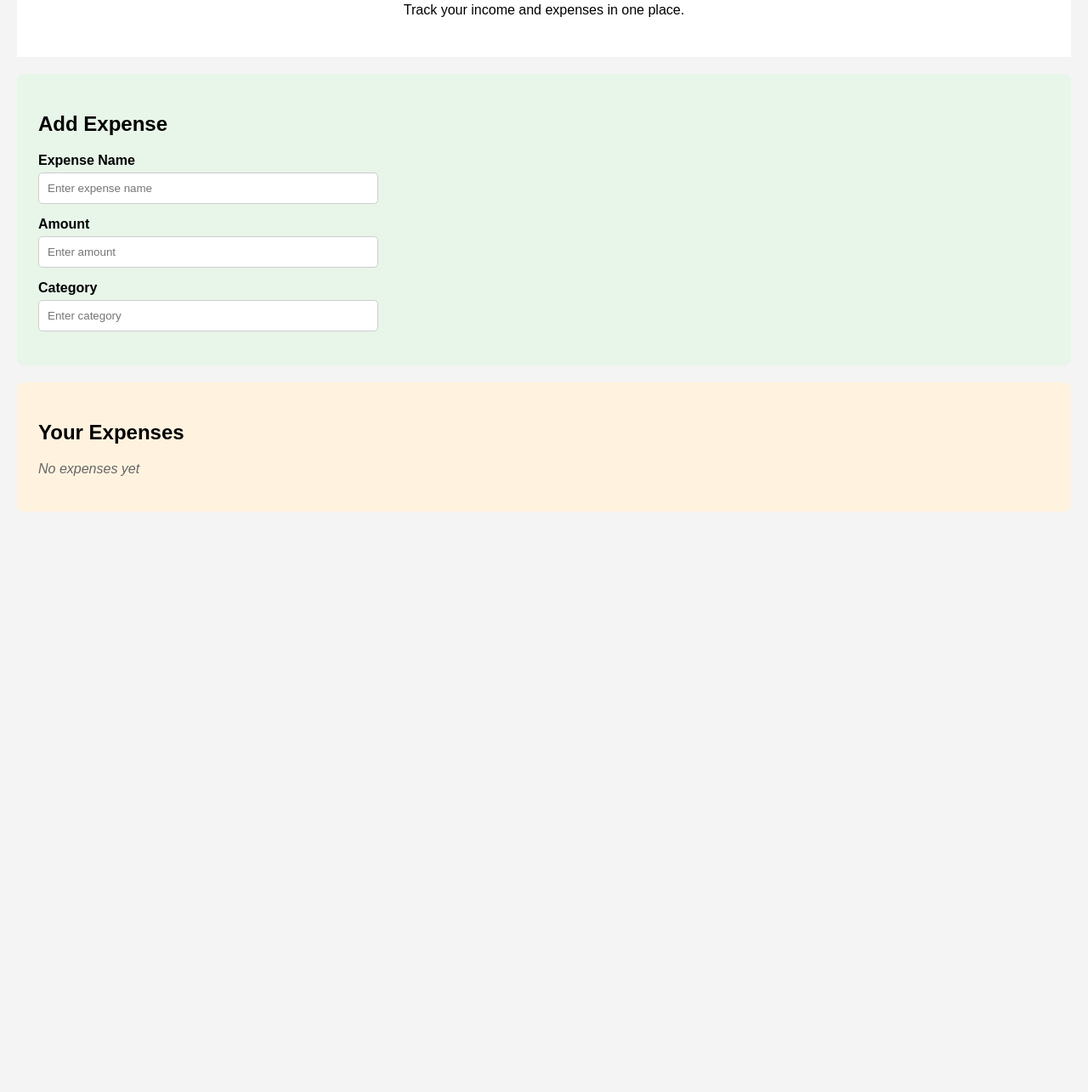
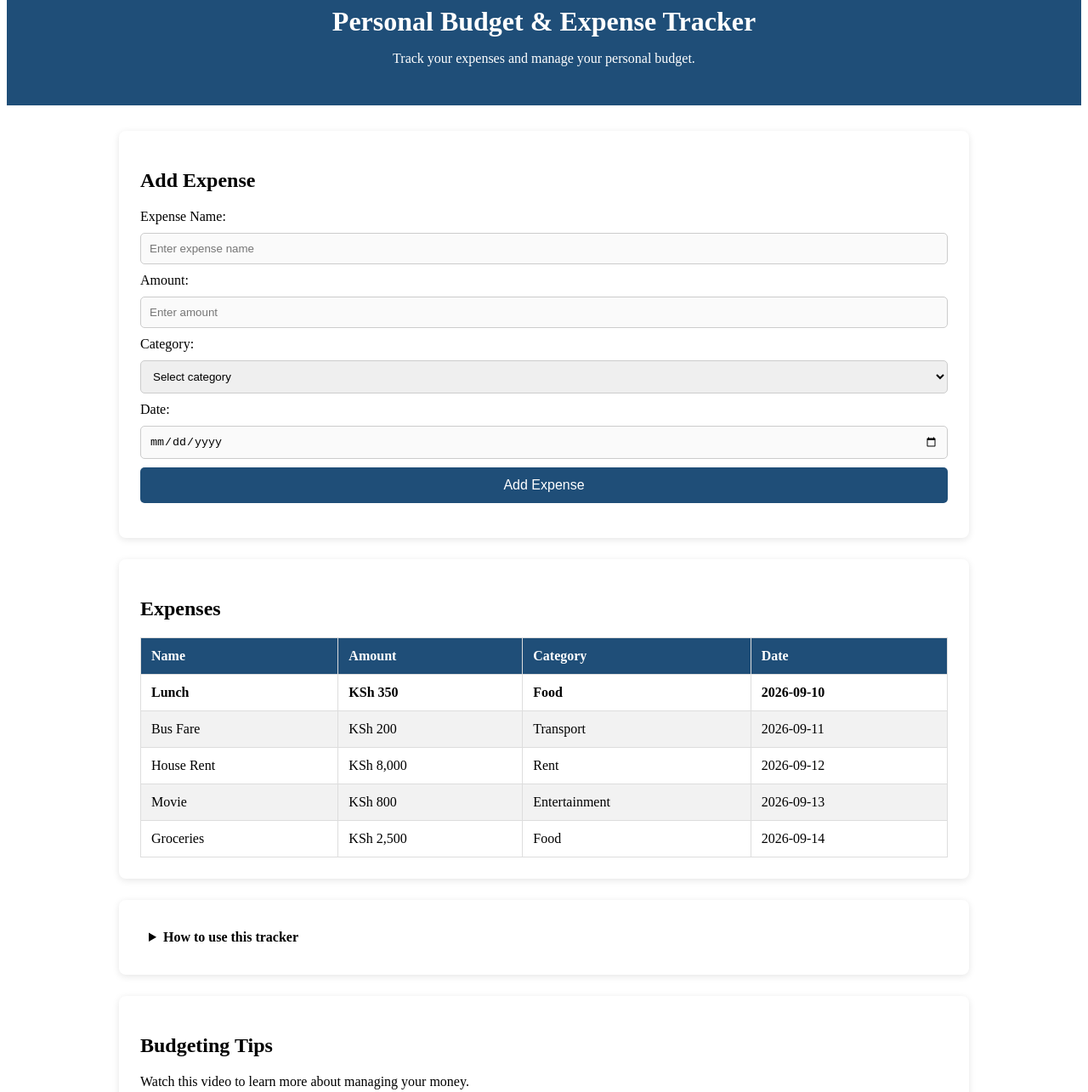
Before and after one commit to kamanhacker14/personal-budget-expense-tracker, a plain HTML site: page index.html in a window 1280 px wide. Shown: the part 129-1414 px from the top of the page at 85% size. Before the commit the page ends 800 px from the top, so only its background shows below. Drawn offline with Linux system fonts and the light colour scheme.

Commit message:
Complete Week 2 budget tracker

````diff
--- a/index.html
+++ b/index.html
@@ -1,61 +1,185 @@
+```html
 <!DOCTYPE html>
 <html lang="en">
 <head>
     <meta charset="UTF-8">
     <meta name="viewport" content="width=device-width, initial-scale=1.0">
+    <title>Personal Budget & Expense Tracker</title>
 
-    <title>My Budget Tracker</title>
-
-    <!-- Link HTML to CSS -->
     <link rel="stylesheet" href="style.css">
 </head>
 
 <body>
 
-    <!-- Main heading section -->
     <header>
-        <h1>My Budget Tracker</h1>
-        <p>Track your income and expenses in one place.</p>
+        <img
+            src="https://cdn-icons-png.flaticon.com/512/3135/3135706.png"
+            alt="Budget Tracker logo"
+            width="80"
+        >
+
+        <h1>Personal Budget & Expense Tracker</h1>
+
+        <p>Track your expenses and manage your personal budget.</p>
     </header>
 
+
+    <main>
+
         <!-- Add Expense Section -->
-    <section id="add-expense">
+        <section class="add-expense-section">
+
             <h2>Add Expense</h2>
 
-        <div class="input-section">
-            <label for="expense-name">Expense Name</label>
+            <form>
+
+                <label for="expense-name">Expense Name:</label>
                 <input
                     type="text"
                     id="expense-name"
+                    name="expense-name"
                     placeholder="Enter expense name"
                 >
-        </div>
 
-        <div class="input-section">
-            <label for="amount">Amount</label>
+                <label for="expense-amount">Amount:</label>
                 <input
                     type="number"
-                id="amount"
+                    id="expense-amount"
+                    name="expense-amount"
                     placeholder="Enter amount"
                 >
-        </div>
 
-        <div class="input-section">
-            <label for="category">Category</label>
+                <label for="expense-category">Category:</label>
+                <select
+                    id="expense-category"
+                    name="expense-category"
+                >
+                    <option value="">Select category</option>
+                    <option value="food">Food</option>
+                    <option value="transport">Transport</option>
+                    <option value="rent">Rent</option>
+                    <option value="entertainment">Entertainment</option>
+                    <option value="other">Other</option>
+                </select>
+
+                <label for="expense-date">Date:</label>
                 <input
-                type="text"
-                id="category"
-                placeholder="Enter category"
+                    type="date"
+                    id="expense-date"
+                    name="expense-date"
                 >
-        </div>
+
+                <button type="button">Add Expense</button>
+
+            </form>
+
         </section>
 
-    <!-- Your Expenses Section -->
-    <section id="your-expenses">
-        <h2>Your Expenses</h2>
 
-        <p class="placeholder">No expenses yet</p>
+        <!-- Expenses Section -->
+        <section class="expenses-section">
+
+            <h2>Expenses</h2>
+
+            <table>
+
+                <thead>
+                    <tr>
+                        <th>Name</th>
+                        <th>Amount</th>
+                        <th>Category</th>
+                        <th>Date</th>
+                    </tr>
+                </thead>
+
+                <tbody>
+
+                    <tr>
+                        <td>Lunch</td>
+                        <td>KSh 350</td>
+                        <td>Food</td>
+                        <td>2026-09-10</td>
+                    </tr>
+
+                    <tr>
+                        <td>Bus Fare</td>
+                        <td>KSh 200</td>
+                        <td>Transport</td>
+                        <td>2026-09-11</td>
+                    </tr>
+
+                    <tr>
+                        <td>House Rent</td>
+                        <td>KSh 8,000</td>
+                        <td>Rent</td>
+                        <td>2026-09-12</td>
+                    </tr>
+
+                    <tr>
+                        <td>Movie</td>
+                        <td>KSh 800</td>
+                        <td>Entertainment</td>
+                        <td>2026-09-13</td>
+                    </tr>
+
+                    <tr>
+                        <td>Groceries</td>
+                        <td>KSh 2,500</td>
+                        <td>Food</td>
+                        <td>2026-09-14</td>
+                    </tr>
+
+                </tbody>
+
+            </table>
+
         </section>
+
+
+        <!-- How to Use Section -->
+        <section class="instructions-section">
+
+            <details>
+                <summary>How to use this tracker</summary>
+
+                <p>
+                    Enter the name of your expense, the amount,
+                    category, and date using the form above.
+                    The Add Expense button will become functional
+                    in a later stage of the project when JavaScript
+                    is added.
+                </p>
+
+            </details>
+
+        </section>
+
+
+        <!-- Multimedia Section -->
+        <section class="multimedia-section">
+
+            <h2>Budgeting Tips</h2>
+
+            <p>Watch this video to learn more about managing your money.</p>
+
+            <iframe
+                width="560"
+                height="315"
+                src="https://www.youtube.com/embed/HQzoZfc3GwQ"
+                title="Budgeting Tips Video"
+                frameborder="0"
+                allowfullscreen>
+            </iframe>
+
+        </section>
+
+    </main>
+
+
+    <footer>
+        <p>&copy; 2026 Personal Budget & Expense Tracker</p>
+    </footer>
 
 </body>
 </html>
+```
--- a/style.css
+++ b/style.css
@@ -1,64 +1,177 @@
-/* Element selector */
+```css
+/* General page styling */
+
 body {
     font-family: Arial, sans-serif;
     margin: 0;
-    padding: 20px;
-    background-color: #f4f4f4;
+    padding: 0;
+    background-color: #f4f6f8;
+    color: #333;
 }
 
-/* ID selector */
+
+/* Header */
+
 header {
     text-align: center;
-    background-color: white;
+    background-color: #1f4e78;
+    color: white;
     padding: 30px;
-    margin-bottom: 20px;
 }
 
-/* Element selector */
-h1 {
-    font-size: 36px;
+header img {
     margin-bottom: 10px;
 }
 
-/* ID selector */
-#add-expense {
-    background-color: #e8f5e9;
-    padding: 25px;
-    margin-bottom: 20px;
-    border-radius: 8px;
+header h1 {
+    margin: 10px 0;
 }
 
-/* ID selector */
-#your-expenses {
-    background-color: #fff3e0;
-    padding: 25px;
-    border-radius: 8px;
+
+/* Main content */
+
+main {
+    width: 90%;
+    max-width: 1000px;
+    margin: 30px auto;
 }
 
-/* Class selector */
-.input-section {
-    margin-bottom: 15px;
+
+/* Sections */
+
+.add-expense-section,
+.expenses-section,
+.instructions-section,
+.multimedia-section {
+    background-color: white;
+    padding: 25px;
+    margin-bottom: 25px;
+    border-radius: 8px;
+    box-shadow: 0 2px 8px rgba(0, 0, 0, 0.1);
 }
 
-/* Element selector */
-label {
-    display: block;
-    margin-bottom: 5px;
+
+/* Form */
+
+form {
+    display: flex;
+    flex-direction: column;
+    gap: 10px;
+}
+
+
+/* Advanced selector: descendant selector */
+
+.add-expense-section input,
+.add-expense-section select {
+    padding: 10px;
+    border: 1px solid #ccc;
+    border-radius: 5px;
+}
+
+
+/* Advanced selector: negation pseudo-class */
+
+input:not([type="submit"]) {
+    background-color: #fafafa;
+}
+
+
+/* Advanced selector: focus pseudo-class */
+
+input:focus,
+select:focus {
+    outline: none;
+    border: 2px solid #1f4e78;
+}
+
+
+/* Button */
+
+button {
+    padding: 12px;
+    background-color: #1f4e78;
+    color: white;
+    border: none;
+    border-radius: 5px;
+    cursor: pointer;
+    font-size: 16px;
+}
+
+button:hover {
+    background-color: #163a5a;
+}
+
+
+/* Expense table */
+
+.expenses-section table {
+    width: 100%;
+    border-collapse: collapse;
+}
+
+
+/* Advanced selector: descendant selector */
+
+.expenses-section td,
+.expenses-section th {
+    border: 1px solid #ddd;
+    padding: 12px;
+    text-align: left;
+}
+
+
+/* Table header */
+
+.expenses-section th {
+    background-color: #1f4e78;
+    color: white;
+}
+
+
+/* Advanced selector: nth-child */
+
+.expenses-section tr:nth-child(even) {
+    background-color: #f2f2f2;
+}
+
+
+/* Table row hover */
+
+.expenses-section tbody tr:hover {
+    background-color: #dceeff;
+}
+
+
+/* First row selector */
+
+.expenses-section tbody tr:first-child {
     font-weight: bold;
 }
 
-/* Element selector */
-input {
-    width: 100%;
-    max-width: 400px;
+
+/* Instructions */
+
+summary {
+    cursor: pointer;
+    font-weight: bold;
     padding: 10px;
-    border: 1px solid #ccc;
-    border-radius: 5px;
-    box-sizing: border-box;
 }
 
-/* Class selector */
-.placeholder {
-    font-style: italic;
-    color: #666;
+
+/* Video */
+
+iframe {
+    max-width: 100%;
 }
+
+
+/* Footer */
+
+footer {
+    text-align: center;
+    background-color: #1f4e78;
+    color: white;
+    padding: 20px;
+}
+```
````
Also changed, not shown: 1 other file. Lines whose indentation alone changed are shown as unchanged.
